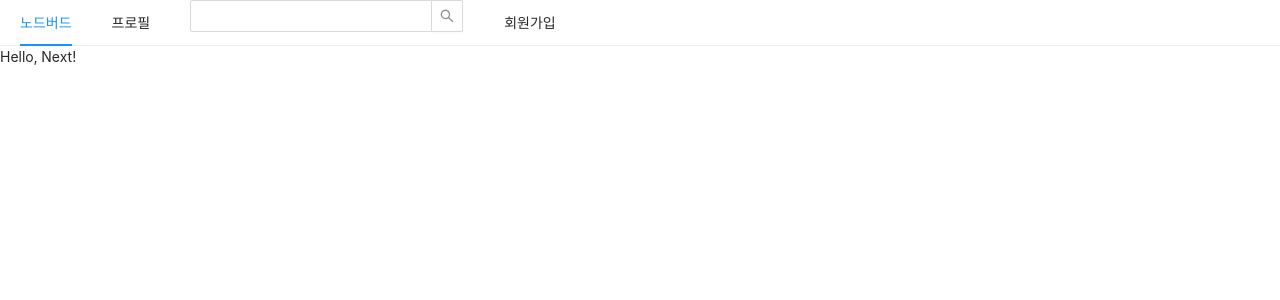
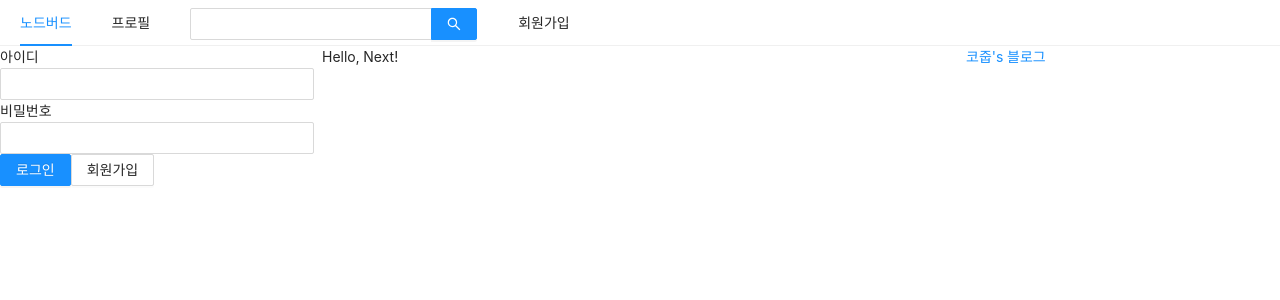
Before and after one commit to jihan-chillin/React-Lecture, a Next.js app in the folder prepare/front/: page / in a window 1280 px wide. Shown: the top 300 px of the page. Built offline with nearby package versions, Linux system fonts and the light colour scheme.

Commit message:
로그인 화면 만드는중

```diff
--- a/prepare/front/components/AppLayout.js
+++ b/prepare/front/components/AppLayout.js
@@ -1,9 +1,13 @@
-import React from 'react';
+import React, {useState} from 'react';
 import Link from 'next/link';
 import PropTypes from 'prop-types';
-import {Menu, Input} from 'antd'
+import {Menu, Input, Row, Col} from 'antd'
+
+import LoginForm from '../components/LoginForm'
+import UserProfile from '../components/UserProfile'
 
 const AppLayout = ({ children }) => {
+  const [isLoggedIn, setIsloggedIn] = useState(false)
   return (
     <div>
       <Menu mode = "horizontal">
@@ -14,13 +18,25 @@
           <Link href="/profile"><a>프로필</a></Link>
         </Menu.Item>
         <Menu.Item>
-          <Input.Search/>
+          <Input.Search enterButton style={{verticalAlign : 'middle'}}/>
         </Menu.Item>
         <Menu.Item>
           <Link href="/signup"><a>회원가입</a></Link>
         </Menu.Item>
       </Menu>
-      {children}
+
+      <Row gutter={8}>
+        <Col xs={24} md={6}>
+          {isLoggedIn ? <UserProfile/> : <LoginForm/>}
+        </Col>
+        <Col xs={24} md={12}>
+        {children}
+        </Col>
+        <Col xs={24} md={6}>
+          <a href='https://blog.naver.com/kimjihan77' target='_blank' rel='noreferrer noopener'>코줍's 블로그</a>
+        </Col>
+      </Row>
+
     </div>
   );
 };
--- /dev/null
+++ b/prepare/front/components/LoginForm.js
@@ -0,0 +1,40 @@
+import React, { useCallback, useState } from 'react'
+import {Form, Input, Button} from 'antd'
+import Link from 'next/link'
+
+const LoginForm = () =>{
+    const [id, setId] = useState('')
+    const onChnageId = useCallback((e)=>{
+        setId(e.target.value)
+    }, [])
+
+    const [password, setPassword] = useState('')
+    const onChnagePassword = useCallback((e)=>{
+        setPassword(e.target.value)
+    }, [])
+
+    return(
+        <Form>
+            <div>
+                <label htmlFor='user-id'>아이디</label>
+                <br/>
+                <Input name='user-id' value={id} onChange={onChnageId} required/>
+            </div>
+            <div>
+                <label htmlFor='user-password'>비밀번호</label>
+                <br/>
+                <Input name = 'user-password'
+                    value={password}
+                    type={password}
+                    onChange={onChnagePassword} required/>
+            </div>
+            <div>
+                <Button type='primary' htmlType='submit' loading={false}>로그인</Button>
+                <Link href='/signup'><a><Button>회원가입</Button></a></Link>
+            </div>
+
+        </Form>
+    )
+}
+
+export default LoginForm
--- /dev/null
+++ b/prepare/front/components/UserProfile.js
@@ -0,0 +1,9 @@
+import React from 'react'
+
+const UserProfile = () =>{
+    return(
+        <></>
+    )
+}
+
+export default UserProfile
```
